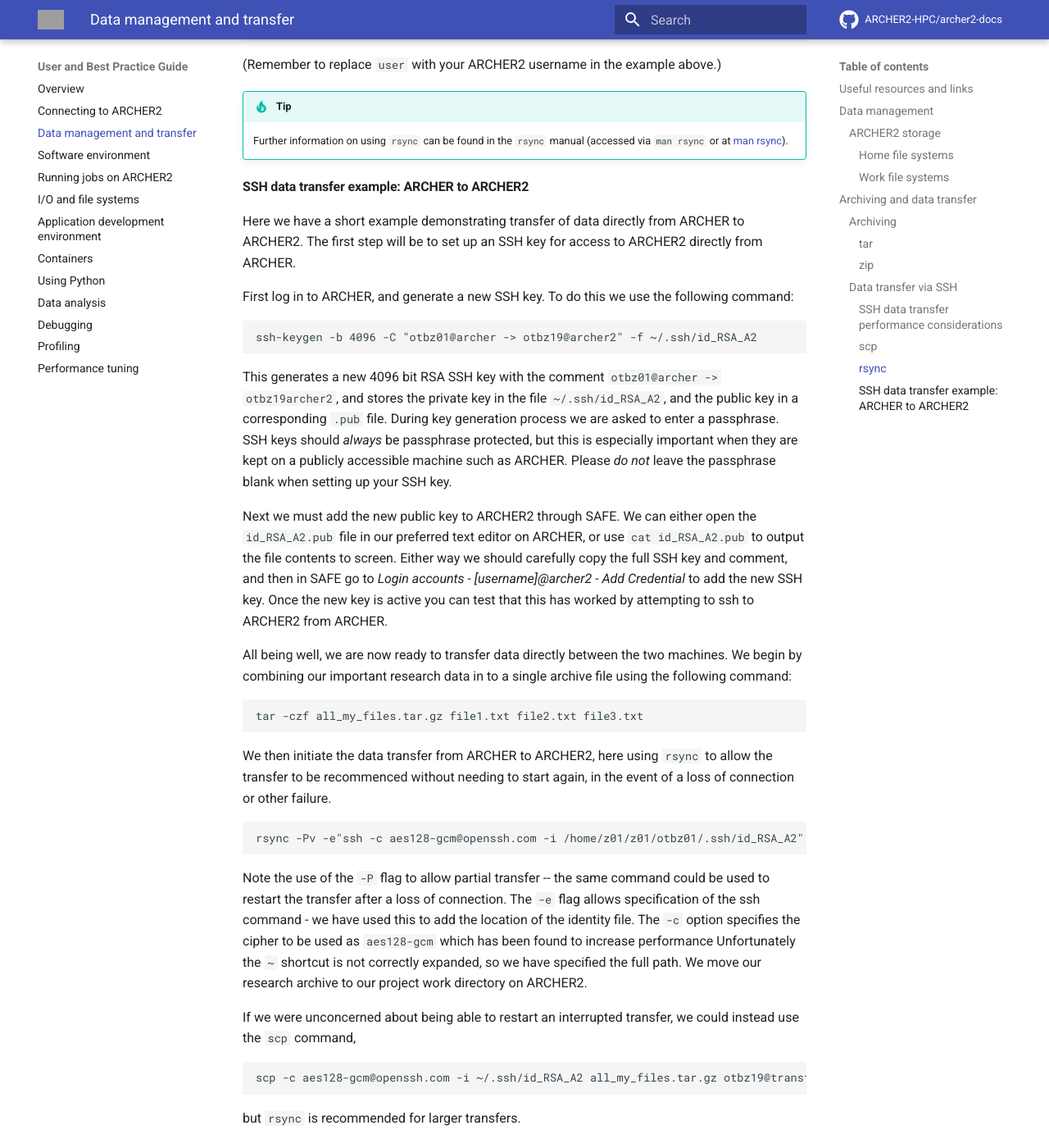
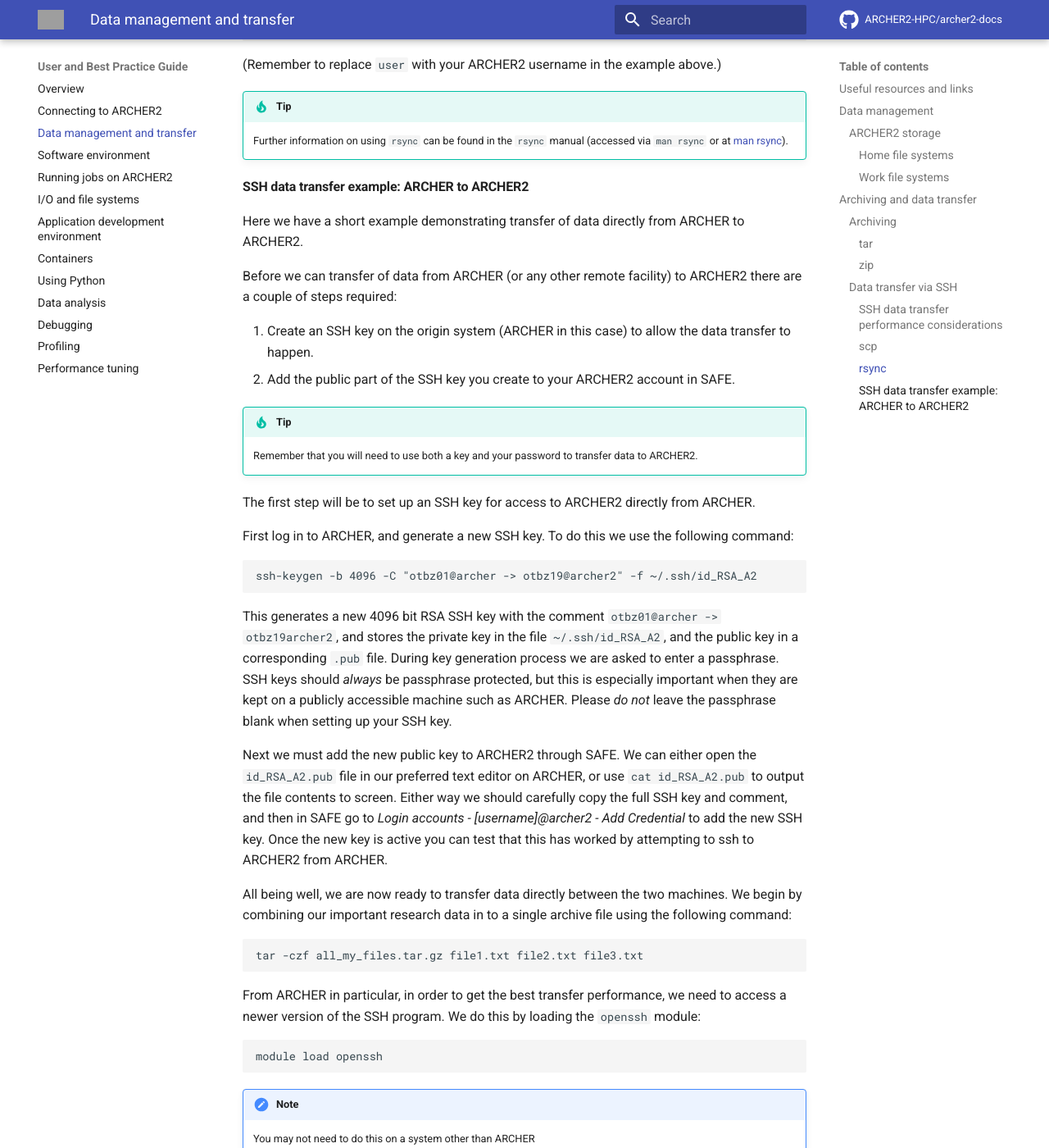
Before and after one commit to ARCHER2-HPC/archer2-docs, an MkDocs documentation site: the page built from docs/user-guide/data.md, in a window 1280 px wide and 1400 px high, scrolled down 7849 px. Shown: the whole window at 82% size. Built offline with MkDocs 1.6.1 and Material for MkDocs 9.7.7, drawn with Linux system fonts in a browser that asks for light colours; comment, search, counter and statistics services are not loaded; some of the changed text lies outside the part shown; grey boxes are pictures that could not be loaded.

Commit message:
Added additional information

```diff
--- a/docs/user-guide/data.md
+++ b/docs/user-guide/data.md
@@ -378,8 +378,21 @@
 #### SSH data transfer example: ARCHER to ARCHER2
 
 Here we have a short example demonstrating transfer of data directly
-from ARCHER to ARCHER2. The first step will be to set up an SSH key for
-access to ARCHER2 directly from ARCHER.
+from ARCHER to ARCHER2.
+
+Before we can transfer of data from ARCHER (or any
+other remote facility) to ARCHER2 there are a couple of steps required:
+
+1. Create an SSH key on the origin system (ARCHER in this case) to allow
+   the data transfer to happen.
+2. Add the public part of the SSH key you create to your ARCHER2 account
+   in SAFE.
+
+!!! tip
+    Remember that you will need to use both a key and your password to
+    transfer data to ARCHER2.
+
+The first step will be to set up an SSH key for access to ARCHER2 directly from ARCHER.
 
 First log in to ARCHER, and generate a new SSH key. To do this we use
 the following
@@ -411,6 +424,15 @@
 
     tar -czf all_my_files.tar.gz file1.txt file2.txt file3.txt
 
+From ARCHER in particular, in order to get the best transfer performance,
+we need to access a newer version of the SSH program. We do this by loading
+the `openssh` module:
+
+    module load openssh
+
+!!! note
+    You may not need to do this on a system other than ARCHER
+
 We then initiate the data transfer from ARCHER to ARCHER2, here using
 `rsync` to allow the transfer to be recommenced without needing to start
 again, in the event of a loss of connection or other failure.
@@ -427,6 +449,10 @@
 full path. We move our research archive to our project work directory on
 ARCHER2.
 
+!!! note
+    Remember to replace `otbz19` with your username on ARCHER2 and `otbz01`
+    with your username on ARCHER
+
 If we were unconcerned about being able to restart an interrupted
 transfer, we could instead use the `scp` command,
 
```
